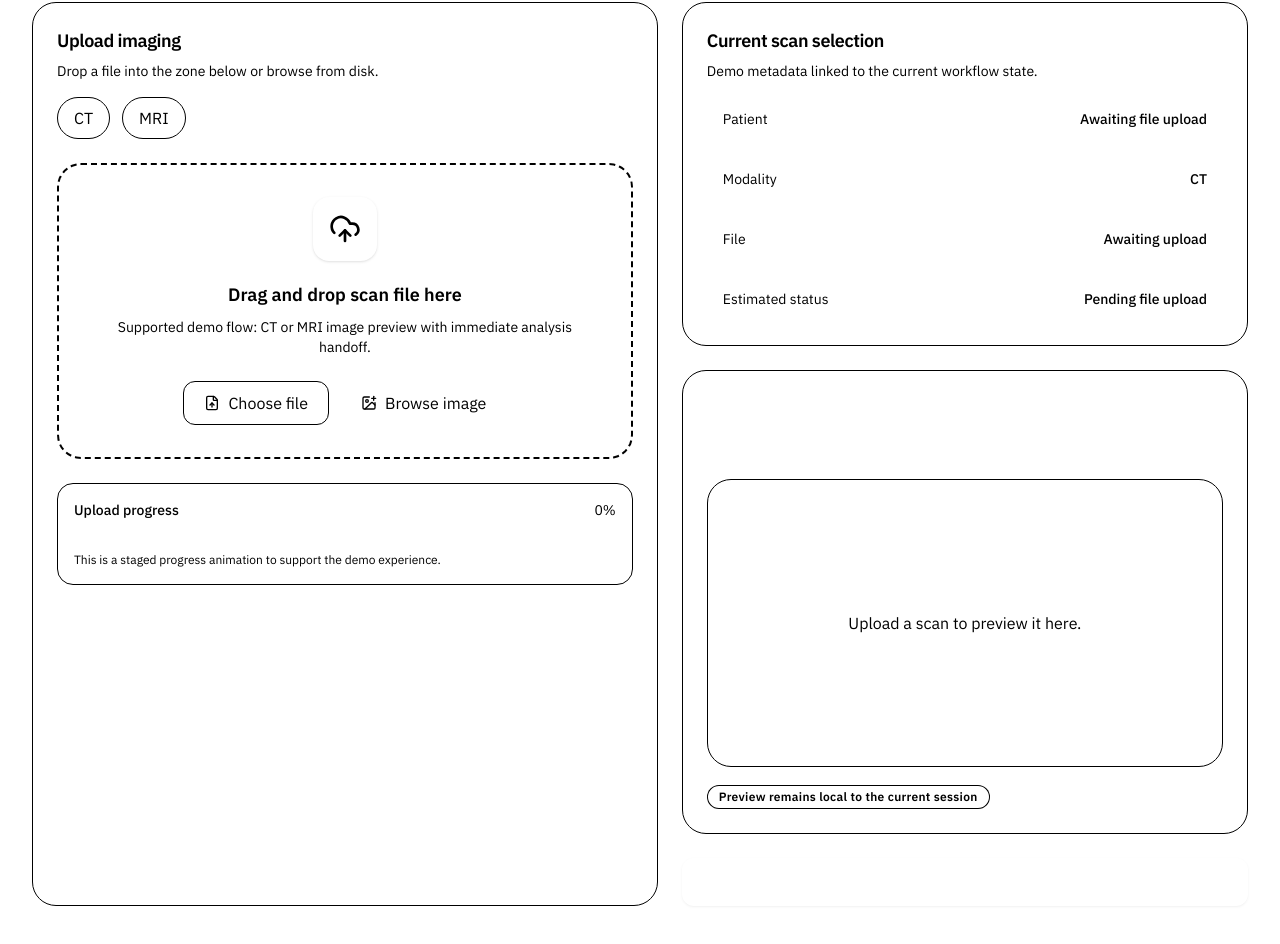
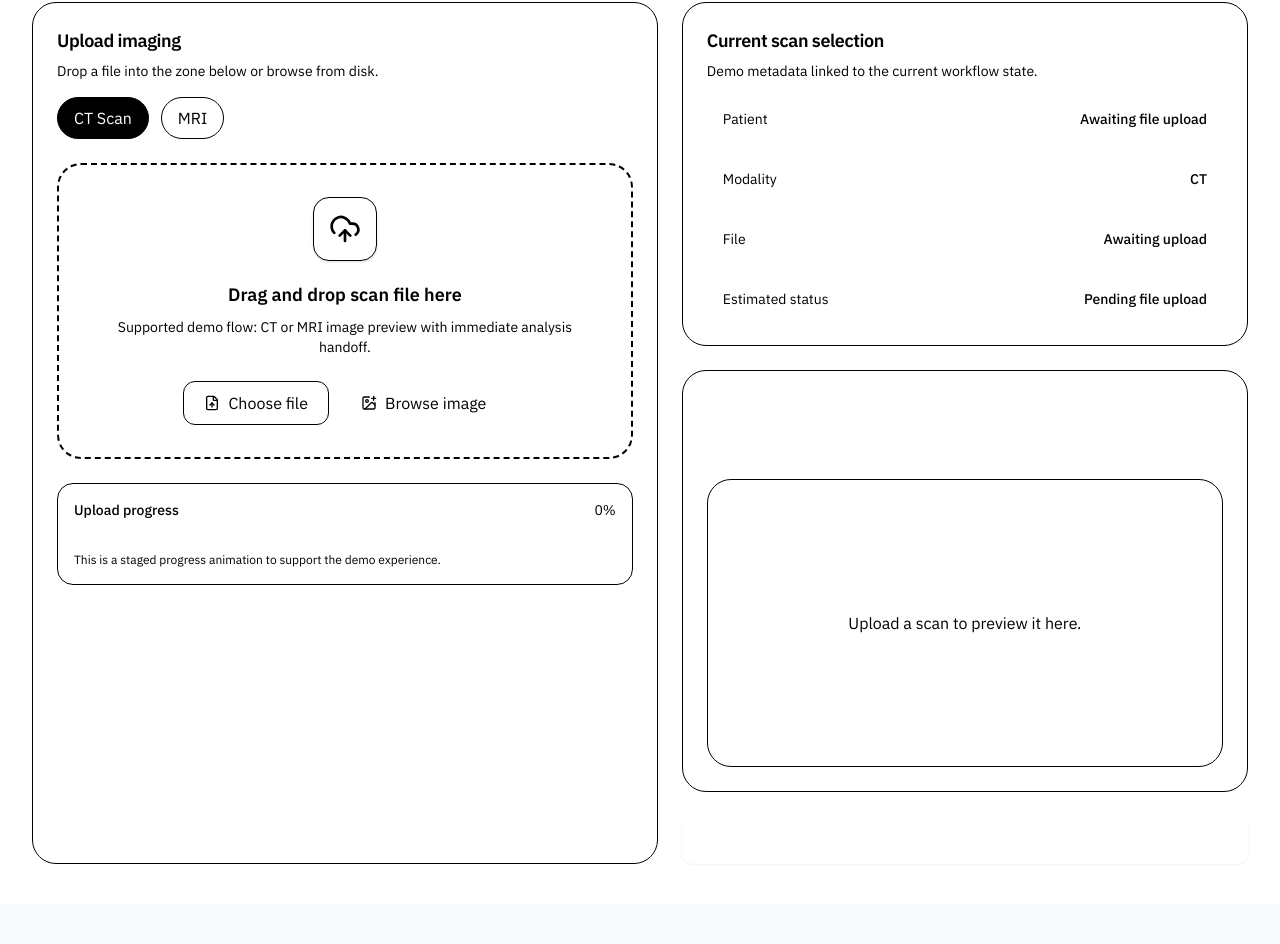
Before and after one commit to AllanJJoseph/NeuroAssist, a React (Vite) app: page /scan in a window 1280 px wide. Shown: the part 356-1300 px from the top of the page. After the commit the page ends 1260 px from the top, so only its background shows below. Built offline with nearby package versions, Linux system fonts and the light colour scheme.

Commit message:
feat: improve scan upload workflow

```diff
--- a/src/pages/ScanUploadPage.tsx
+++ b/src/pages/ScanUploadPage.tsx
@@ -2,7 +2,6 @@ import { useEffect, useRef, useState } from 'react'
 import { FileUp, ImagePlus, UploadCloud } from 'lucide-react'
 import { useNavigate } from 'react-router-dom'
 import { PageHeader } from '../components/layout/PageHeader'
-import { Badge } from '../components/ui/badge'
 import { Button } from '../components/ui/button'
 import { Card, CardContent, CardDescription, CardHeader, CardTitle } from '../components/ui/card'
 import { Progress } from '../components/ui/progress'
@@ -63,19 +62,21 @@ export function ScanUploadPage() {
           </CardHeader>
           <CardContent className="space-y-6">
             <div className="flex gap-3">
-              {(['CT', 'MRI'] as const).map((modality) => (
+              {[
+                { label: 'CT Scan', value: 'CT' },
+                { label: 'MRI', value: 'MRI' }
+              ].map(({ label, value }) => (
                 <button
-                  key={modality}
+                  key={value}
                   type="button"
-                  onClick={() => updateScanField('modality', modality)}
+                  aria-pressed={scan.modality === value}
+                  onClick={() => updateScanField('modality', value as 'CT' | 'MRI')}
                   className={[
-                    'rounded-full border px-4 py-2 text-sm font-medium transition',
-                    scan.modality === modality
-                      ? 'border-medical-200 bg-medical-50 text-medical-700'
-                      : 'border-steel-200 bg-white text-steel-600 hover:bg-steel-50',
+                    'rounded-full border border-black px-4 py-2 text-sm font-medium transition focus-visible:outline-none focus-visible:ring-2 focus-visible:ring-black focus-visible:ring-offset-2 focus-visible:ring-offset-white',
+                    scan.modality === value ? 'bg-black text-white' : 'bg-white text-black hover:bg-gray-100',
                   ].join(' ')}
                 >
-                  {modality}
+                  {label}
                 </button>
               ))}
             </div>
@@ -93,10 +94,10 @@ export function ScanUploadPage() {
               }}
               className={[
                 'flex min-h-72 flex-col items-center justify-center rounded-3xl border-2 border-dashed p-8 text-center transition',
-                dragActive ? 'border-medical-400 bg-medical-50/60' : 'border-steel-200 bg-steel-50/60',
+                dragActive ? 'border-steel-900 bg-steel-200' : 'border-steel-900 bg-steel-50/60',
               ].join(' ')}
             >
-              <div className="flex h-16 w-16 items-center justify-center rounded-2xl bg-white text-medical-700 shadow-sm">
+              <div className="flex h-16 w-16 items-center justify-center rounded-2xl border border-steel-900 bg-white text-steel-900 shadow-sm">
                 <UploadCloud className="h-8 w-8" />
               </div>
               <div className="mt-5 space-y-2">
@@ -156,22 +157,22 @@ export function ScanUploadPage() {
             </div>
             <CardContent className="space-y-4 p-6">
               {localPreview ? (
-                <div className="overflow-hidden rounded-3xl border border-steel-200 bg-steel-50">
+                <div className="overflow-hidden rounded-3xl border border-steel-900 bg-steel-50">
                   <img src={localPreview} alt="Uploaded brain scan preview" className="h-72 w-full object-cover" />
                 </div>
               ) : (
-                <div className="flex h-72 items-center justify-center rounded-3xl border border-steel-200 bg-steel-50 text-steel-500">
+                <div className="flex h-72 items-center justify-center rounded-3xl border border-steel-900 bg-steel-50 text-steel-500">
                   Upload a scan to preview it here.
                 </div>
               )}
-
-              <Badge variant="secondary">Preview remains local to the current session</Badge>
             </CardContent>
           </Card>
 
-          <Button className="w-full" size="lg" disabled={!scan.fileName} onClick={handleAnalyze}>
-            Analyze scan
-          </Button>
+          <div className="flex flex-col gap-3">
+            <Button className="w-full" size="lg" disabled={!scan.fileName} onClick={handleAnalyze}>
+              Analyze scan
+            </Button>
+          </div>
         </div>
       </div>
     </div>
```
